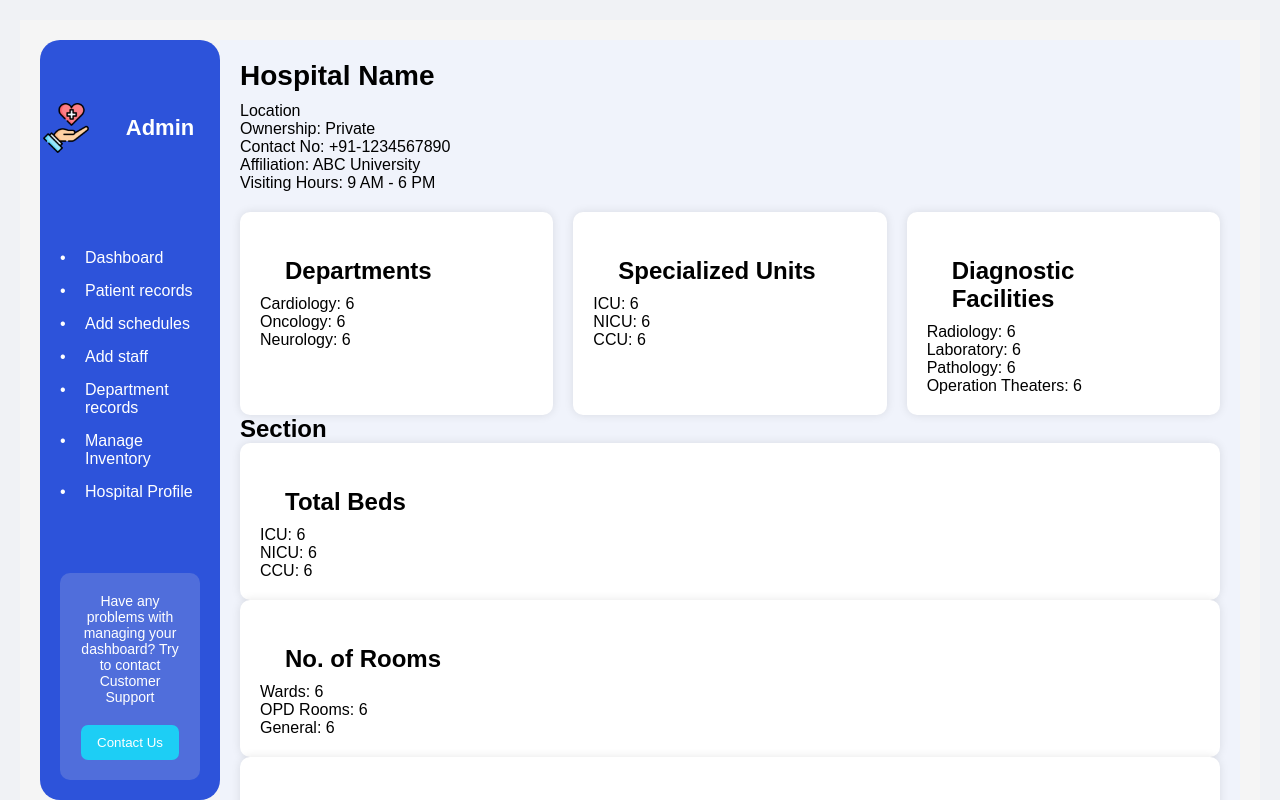
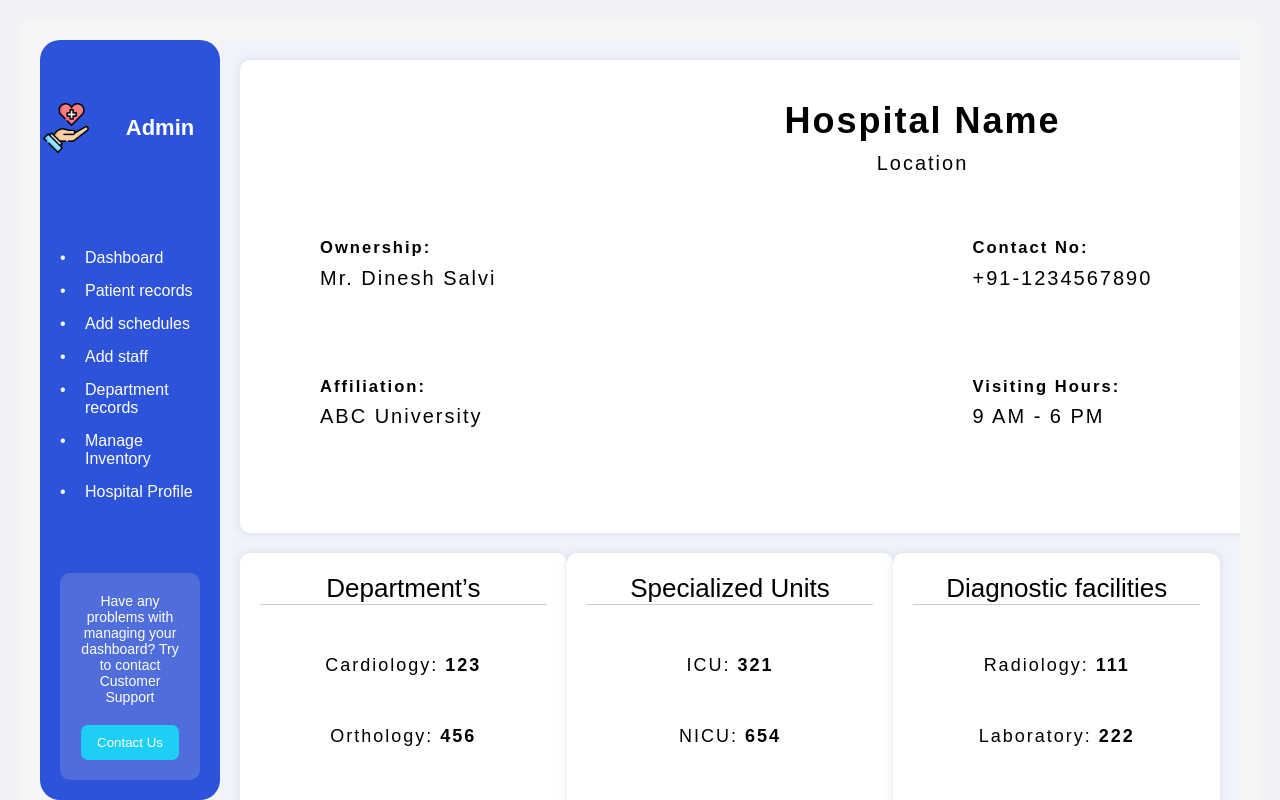
Before and after one commit to Hogwarts-Hackademy/Frontend-hospital, a React (Create React App) app: page /hospital-profile in a window 1280 px wide. Built offline with nearby package versions, Linux system fonts and the light colour scheme.

Commit message:
hospital profile page completed

```diff
--- a/src/pages/hospitalProfile/hospitalProfile.css
+++ b/src/pages/hospitalProfile/hospitalProfile.css
@@ -7,55 +7,61 @@
   overflow: auto;
 }
 
-.contact-support {
-  margin-top: 20px;
-}
-
-.contact-support p {
-  font-size: 14px;
-  margin-bottom: 10px;
-}
-
-.contact-support button {
-  background-color: #007bff;
-  color: white;
-  padding: 10px;
-  border: none;
-  border-radius: 5px;
-  cursor: pointer;
-}
-
 .main-content {
   width: 80%;
   padding: 20px;
 }
 
-.hospital-profile h1 {
-  font-size: 28px;
+.hospital-profile .profile-card {
+  width: 1365px;
+  height: 473px;
+  background-color: white;
+  padding: 40px;
+  border-radius: 10px;
+  box-shadow: 0 0 10px rgba(0, 0, 0, 0.1);
+  margin: 0 auto;
+  text-align: center;
+  letter-spacing: 2px;
+}
+
+.hospital-profile .profile-card h1 {
+  font-size: 36px;
   margin-bottom: 10px;
 }
 
-.hospital-profile .details {
+.hospital-profile .profile-card p {
+  font-size: 20px;
   margin-bottom: 20px;
 }
 
-.hospital-sections {
-  display: flex;
-  flex-wrap: wrap;
-  gap: 20px;
+.details-grid {
+  display: grid;
+  grid-template-columns: 1fr 1fr;
+  grid-gap: 20px;
+  margin-top: 20px;
+  text-align: left;
 }
 
-.section-card {
-  flex: 1;
-  min-width: 250px;
-  background-color: white;
-  padding: 20px;
-  border-radius: 10px;
-  box-shadow: 0 0 10px rgba(0, 0, 0, 0.1);
+.details-item {
+  display: flex;
+  align-items: center;
 }
 
-.section-card h2 {
-  margin-bottom: 10px;
+.details-item-full {
+  /* grid-column: span 2; */
+  display: flex;
+  align-items: center;
+}
+
+.details-item p,
+.details-item-full p {
+  margin: 40px;
+  font-size: 18px;
+  line-height: 1.6;
+}
+.details-item p strong,
+.details-item-full p strong {
+  font-weight: bold;
 }
 
 /* Responsive adjustments */
@@ -74,25 +80,122 @@
     padding: 10px;
   }
 
-  .section-card {
-    min-width: 100%;
+  .profile-card {
+    width: 100%;
+  }
+
+  .details-grid {
+    grid-template-columns: 1fr;
   }
 }
 
 @media (max-width: 480px) {
-  .hospital-profile h1 {
-    font-size: 24px;
+  .hospital-profile .profile-card h1 {
+    font-size: 28px;
   }
 
-  .sidebar h2, .section-card h2 {
-    font-size: 20px;
+  .hospital-profile .profile-card p,
+  .details-item p,
+  .details-item-full p {
+    font-size: 16px;
+  }
+}
+.card-row {
+  display: flex;
+  justify-content: space-evenly;
+  margin-top: 20px;
+  /* margin-left: 20px;
+  margin-left: 20px; */
+}
+
+.info-card {
+  width: 363px;
+  height: 368px;
+  background-color: #ffffff;
+  padding: 20px;
+  border-radius: 10px;
+  box-shadow: 0 0 10px rgba(0, 0, 0, 0.1);
+  text-align: center;
+}
+
+.info-card  {
+  font-size: 26px;
+  margin-bottom: 10px;
+}
+
+.info-card hr {
+  margin-bottom: 20px;
+  border: 0;
+  border-top: 1px solid #ccc;
+}
+
+.card-details p {
+  font-size: 18px;
+  margin-top: 50px;
+  margin-bottom: 40px;
+  letter-spacing: 2px;
+}
+
+.card-details p span {
+  font-weight: bold;
+}
+
+/* Responsive adjustments */
+@media (max-width: 1200px) {
+  .card-row {
+    flex-direction: column;
+    align-items: center;
   }
 
-  .section-card p {
-    font-size: 14px;
-  }
-
-  .contact-support p, .contact-support button {
-    font-size: 12px;
+  .info-card {
+    margin-bottom: 20px;
+    width: 100%;
   }
 }
+.info-card {
+  width: 363px;
+  height: 368px;
+  background-color: #ffffff;
+  padding: 20px;
+  border-radius: 10px;
+  box-shadow: 0 0 10px rgba(0, 0, 0, 0.1);
+  text-align: center;
+  position: relative; /* For positioning the pseudo-elements */
+  overflow: hidden; /* To ensure lines do not overflow */
+  transition: box-shadow 0.3s ease-in-out; /* Smooth transition for shadow */
+}
+
+.info-card:hover {
+  box-shadow: 0 0 20px rgba(0, 0, 0, 0.2); /* Enhance shadow on hover */
+}
+
+/* Create the line effects */
+.info-card::before,
+.info-card::after {
+  content: '';
+  position: absolute;
+  width: 100%;
+  height: 2px;
+  background-color: #0011a7; /* Color of the stroke */
+  transition: transform 0.3s ease-in-out; /* Smooth transition for line movement */
+}
+
+.info-card::before {
+  top: 0; /* Start at the top */
+  left: -100%; /* Start outside the card */
+  transform: translateX(0); /* Reset transform */
+}
+
+.info-card::after {
+  bottom: 0; /* Start at the bottom */
+  right: -100%; /* Start outside the card */
+  transform: translateX(0); /* Reset transform */
+}
+
+.info-card:hover::before {
+  transform: translateX(100%); /* Move to the right on hover */
+}
+
+.info-card:hover::after {
+  transform: translateX(-100%); /* Move to the left on hover */
+}
--- a/src/pages/hospitalProfile/hospitalProfile.jsx
+++ b/src/pages/hospitalProfile/hospitalProfile.jsx
@@ -8,82 +8,112 @@ const HospitalProfile = () => {
             <Sidebar/>
             <main className="main-content">
                 <section className="hospital-profile">
+                    <div className="profile-card">
                         <h1>Hospital Name</h1>
                         <p>Location</p>
-                    <div className="details">
-                        <p>Ownership: Private</p>
-                        <p>Contact No: +91-1234567890</p>
-                        <p>Affiliation: ABC University</p>
-                        <p>Visiting Hours: 9 AM - 6 PM</p>
+                        <div className="details-grid">
+                            <div className="details-item">
+                                <p><h5>Ownership:</h5>Mr. Dinesh Salvi</p>
                             </div>
-                </section>
-
-                <section className="hospital-sections">
-                    <div className="section-card">
-                        <h2>Departments</h2>
-                        <p>Cardiology: 6</p>
-                        <p>Oncology: 6</p>
-                        <p>Neurology: 6</p>
+                            <div className="details-item">
+                                <p><h5>Contact No:</h5> +91-1234567890</p>
                             </div>
-                    <div className="section-card">
-                        <h2>Specialized Units</h2>
-                        <p>ICU: 6</p>
-                        <p>NICU: 6</p>
-                        <p>CCU: 6</p>
+                            <div className="details-item-full">
+                                <p><h5>Affiliation:</h5> ABC University</p>
                             </div>
-                    <div className="section-card">
-                        <h2>Diagnostic Facilities</h2>
-                        <p>Radiology: 6</p>
-                        <p>Laboratory: 6</p>
-                        <p>Pathology: 6</p>
-                        <p>Operation Theaters: 6</p>
+                            <div className="details-item-full">
+                                <p><h5>Visiting Hours:</h5> 9 AM - 6 PM</p>
                             </div>
-                </section>
-                <section className="hospital-section">
-                    <h1>Section</h1>
-
-                    <div className="section-grid">
-                        <div className="section-card">
-                            <h2>Total Beds</h2>
-                            <p>ICU: 6</p>
-                            <p>NICU: 6</p>
-                            <p>CCU: 6</p>
+                        </div>
                     </div>
 
-                        <div className="section-card">
-                            <h2>No. of Rooms</h2>
-                            <p>Wards: 6</p>
-                            <p>OPD Rooms: 6</p>
-                            <p>General: 6</p>
+                    <div className="card-row">
+                        <div className="info-card">
+                            <h>Department’s</h>
+                            <hr />
+                            <div className="card-details">
+                                <p>Cardiology: <span>123</span></p>
+                                <p>Orthology: <span>456</span></p>
+                                <p>etc: <span>789</span></p>
+                            </div>
+                        </div>
+                        <div className="info-card">
+                            <h>Specialized Units</h>
+                            <hr />
+                            <div className="card-details">
+                                <p>ICU: <span>321</span></p>
+                                <p>NICU: <span>654</span></p>
+                                <p>CCU: <span>987</span></p>
+                            </div>
+                        </div>
+                        <div className="info-card">
+                            <h>Diagnostic facilities</h>
+                            <hr />
+                            <div className="card-details">
+                                <p>Radiology: <span>111</span></p>
+                                <p>Laboratory: <span>222</span></p>
+                                <p>Pathology: <span>333</span></p>
+                            </div>
+                        </div>
                     </div>
 
-                        <div className="section-card">
-                            <h2>Diagnostic Facilities</h2>
-                            <p>Radiology: 6</p>
-                            <p>Laboratory: 6</p>
-                            <p>Pathology: 6</p>
-                            <p>Operation Theaters: 6</p>
+                    <div className="card-row">
+                        <div className="info-card">
+                            <h>Total Beds</h>
+                            <hr />
+                            <div className="card-details">
+                                <p>ICU: <span>444</span></p>
+                                <p>NICU: <span>555</span></p>
+                                <p>CCU: <span>666</span></p>
+                            </div>
+                        </div>
+                        <div className="info-card">
+                            <h>No. Of Rooms</h>
+                            <hr />
+                            <div className="card-details">
+                                <p>Wards: <span>777</span></p>
+                                <p>OPD Rooms: <span>888</span></p>
+                                <p>General: <span>999</span></p>
+                            </div>
+                        </div>
+                        <div className="info-card">
+                            <h>Diagnostic facilities</h>
+                            <hr />
+                            <div className="card-details">
+                                <p>Radiology: <span>000</span></p>
+                                <p>Laboratory: <span>111</span></p>
+                                <p>Pathology: <span>222</span></p>
+                            </div>
+                        </div>
                     </div>
 
-                        <div className="section-card">
-                            <h2>Lab Technician</h2>
-                            <p>Radiology: 6</p>
-                            <p>Surgical: 6</p>
-                            <p>MLT: 6</p>
+                    <div className="card-row">
+                        <div className="info-card">
+                            <h>Lab Technician</h>
+                            <hr />
+                            <div className="card-details">
+                                <p>Radiology: <span>333</span></p>
+                                <p>Surgical: <span>444</span></p>
+                                <p>MLT: <span>555</span></p>
                             </div>
-
-                        <div className="section-card">
-                            <h2>Emergency</h2>
-                            <p>Ambulance: 6</p>
-                            <p>Doctor: 6</p>
-                            <p>E Rooms: 6</p>
                         </div>
-
-                        <div className="section-card">
-                            <h2>Medical Staff</h2>
-                            <p>Doc: 6</p>
-                            <p>Number: 6</p>
-                            <p>Pathology: 6</p>
+                        <div className="info-card">
+                            <h>Emergency</h>
+                            <hr />
+                            <div className="card-details">
+                                <p>Ambulance: <span>666</span></p>
+                                <p>Doctor: <span>777</span></p>
+                                <p>E Rooms: <span>888</span></p>
+                            </div>
+                        </div>
+                        <div className="info-card">
+                            <h>Medical Staff</h>
+                            <hr />
+                            <div className="card-details">
+                                <p>Doc: <span>999</span></p>
+                                <p>Number: <span>000</span></p>
+                                <p>Pathology: <span>111</span></p>
+                            </div>
                         </div>
                     </div>
                 </section>
```
Lines whose indentation alone changed are shown as unchanged.
